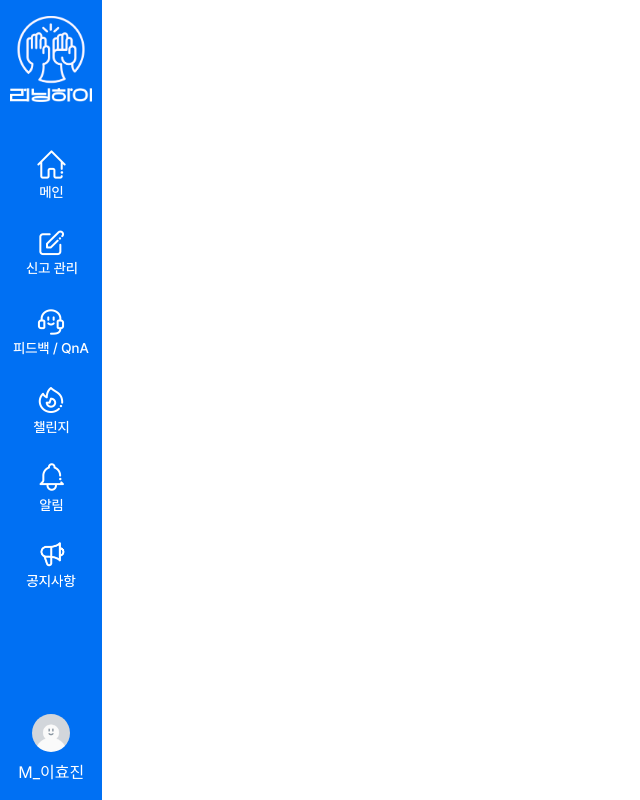
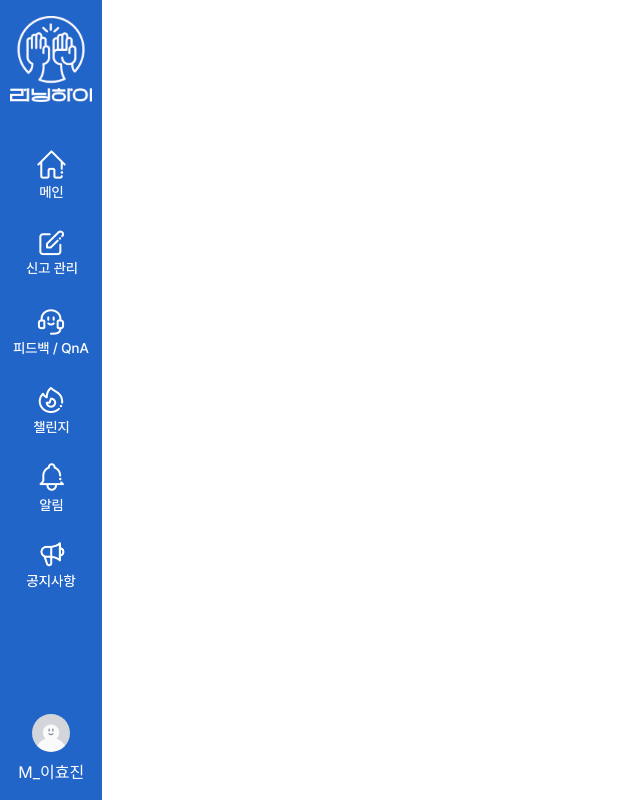
Before and after one commit to cca-ffodregamdi/RunningHi-Admin, a Next.js app: page / in a window 1280 px wide. Shown: the whole page, without its empty margins (0-640 px from the left). Built offline with nearby package versions, Linux system fonts and the light colour scheme.

Commit message:
Fix: 24-07-29 사이드바 오차 해결

```diff
--- a/src/components/Sidebar.tsx
+++ b/src/components/Sidebar.tsx
@@ -18,6 +18,15 @@ import announcementIcon from '../icon/announcement.png';
 import announcementIconSelected from '../icon/announcement-select.png';
 import profileIcon from '../icon/profile.png';
 
+const navItems = [
+  { name: 'main', icon: mainIcon, iconSelected: mainIconSelected, alt: '메인', width: 55, height: 55 },
+  { name: 'report', icon: reportIcon, iconSelected: reportIconSelected, alt: '신고 관리', width: 55, height: 55 },
+  { name: 'feedback', icon: feedbackIcon, iconSelected: feedbackIconSelected, alt: '피드백 / QnA', width: 76, height: 50 },
+  { name: 'challenge', icon: challengeIcon, iconSelected: challengeIconSelected, alt: '챌린지', width: 37, height: 52 },
+  { name: 'notification', icon: notificationIcon, iconSelected: notificationIconSelected, alt: '알림', width: 35, height: 55 },
+  { name: 'announcement', icon: announcementIcon, iconSelected: announcementIconSelected, alt: '공지사항', width: 50, height: 50 },
+];
+
 const Sidebar: React.FC = () => {
   const [hoveredItem, setHoveredItem] = useState<string | null>(null);
 
@@ -28,90 +37,23 @@ const Sidebar: React.FC = () => {
       </div>
       <nav className={styles.nav}>
         <ul className={styles.navList}>
+          {navItems.map((item) => (
             <li
-            className={styles.navItem}
-            onMouseEnter={() => setHoveredItem('main')}
+              key={item.name}
+              className={`${styles.navItem} ${hoveredItem === item.name ? styles.hovered : ''}`}
+              onMouseEnter={() => setHoveredItem(item.name)}
               onMouseLeave={() => setHoveredItem(null)}
             >
-            <a href="main" className={styles.navLink}>
+              <a href={item.name} className={styles.navLink}>
                 <Image
-                src={hoveredItem === 'main' ? mainIconSelected : mainIcon}
-                alt="메인"
-                width={55}
-                height={55}
+                  src={hoveredItem === item.name ? item.iconSelected : item.icon}
+                  alt={item.alt}
+                  width={item.width}
+                  height={item.height}
                 />
               </a>
             </li>
-          <li
-            className={styles.navItem}
-            onMouseEnter={() => setHoveredItem('report')}
-            onMouseLeave={() => setHoveredItem(null)}
-          >
-            <a href="report" className={styles.navLink}>
-              <Image
-                src={hoveredItem === 'report' ? reportIconSelected : reportIcon}
-                alt="신고 관리"
-                width={55}
-                height={55}
-              />
-            </a>
-          </li>
-          <li
-            className={styles.navItem}
-            onMouseEnter={() => setHoveredItem('feedback')}
-            onMouseLeave={() => setHoveredItem(null)}
-          >
-            <a href="feedback" className={styles.navLink}>
-              <Image
-                src={hoveredItem === 'feedback' ? feedbackIconSelected : feedbackIcon}
-                alt="피드백 / QnA"
-                width={76}
-                height={50}
-              />
-            </a>
-          </li>
-          <li
-            className={styles.navItem}
-            onMouseEnter={() => setHoveredItem('challenge')}
-            onMouseLeave={() => setHoveredItem(null)}
-          >
-            <a href="challenge" className={styles.navLink}>
-              <Image
-                src={hoveredItem === 'challenge' ? challengeIconSelected : challengeIcon}
-                alt="챌린지"
-                width={37}
-                height={52}
-              />
-            </a>
-          </li>
-          <li
-            className={styles.navItem}
-            onMouseEnter={() => setHoveredItem('notification')}
-            onMouseLeave={() => setHoveredItem(null)}
-          >
-            <a href="notification" className={styles.navLink}>
-              <Image
-                src={hoveredItem === 'notification' ? notificationIconSelected : notificationIcon}
-                alt="알림"
-                width={35}
-                height={55}
-              />
-            </a>
-          </li>
-          <li
-            className={styles.navItem}
-            onMouseEnter={() => setHoveredItem('announcement')}
-            onMouseLeave={() => setHoveredItem(null)}
-          >
-            <a href="announcement" className={styles.navLink}>
-              <Image
-                src={hoveredItem === 'announcement' ? announcementIconSelected : announcementIcon}
-                alt="공지사항"
-                width={50}
-                height={50}
-              />
-            </a>
-          </li>
+          ))}
         </ul>
       </nav>
       <div className={styles.profile}>
--- a/src/css/Sidebar.module.css
+++ b/src/css/Sidebar.module.css
@@ -1,7 +1,7 @@
 .sidebar {
   width: 8vw;
   height: 100vh;
-  background-color: #0070f3;
+  background-color: #2265C9;
   display: flex;
   flex-direction: column;
   align-items: center;
@@ -40,8 +40,9 @@
   align-items: center;
   justify-content: center;
   width: 100%;
-  padding: 1vh 0; /* Adjust padding to be 1% of the viewport height */
+  padding: 1vh 0;
   transition: background-color 0.3s ease;
+  border-radius: 40px 0 0 40px;
 }
 
 .navLink span {
@@ -51,11 +52,13 @@
 .navLink:hover {
   background-color: white;
   color: white;
+  border-radius: 40px 0 0 40px;
+  width: 100%;
 }
 
 .profile {
   margin-top: auto;
-  margin-bottom: 2vh; /* Adjust margin to be 2% of the viewport height */
+  margin-bottom: 2vh;
   display: flex;
   flex-direction: column;
   align-items: center;
@@ -64,8 +67,8 @@
 }
 
 .profile img {
-  width: 3vw; /* Adjust width to be 4% of the viewport width */
+  width: 3vw;
   height: auto;
   border-radius: 50%;
-  margin-bottom: 1vh; /* Adjust margin to be 1% of the viewport height */
+  margin-bottom: 1vh;
 }
```
Lines whose indentation alone changed are shown as unchanged.
